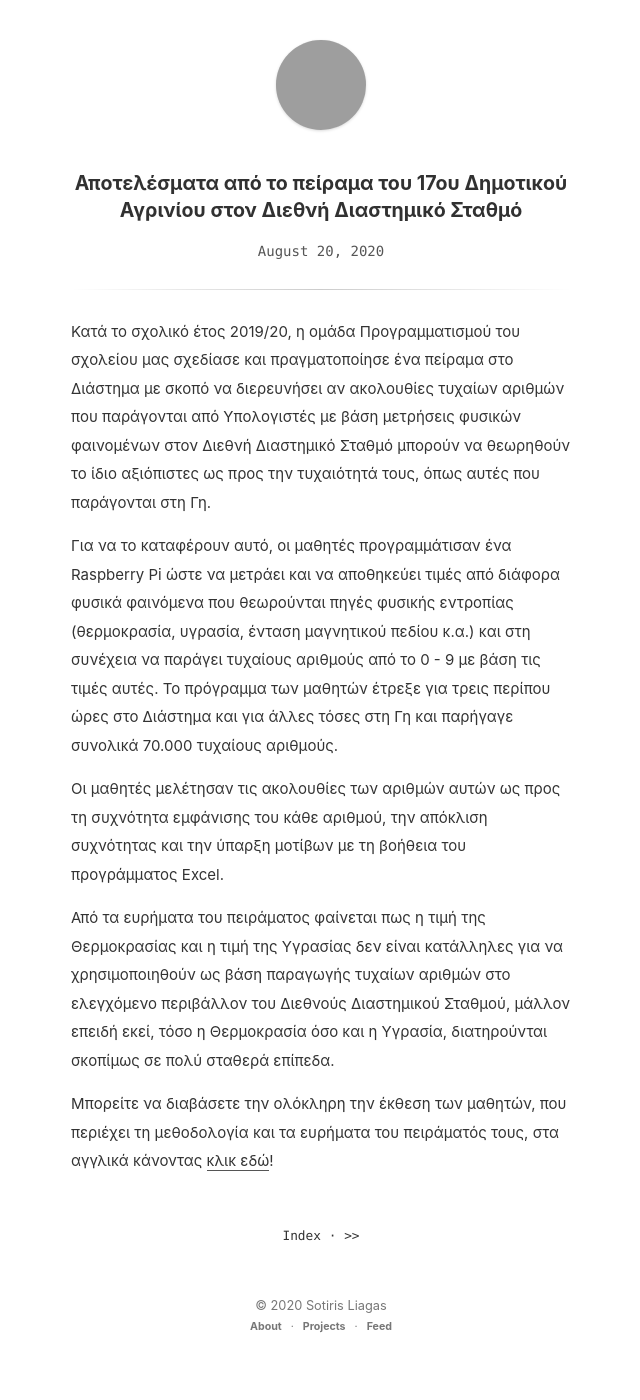
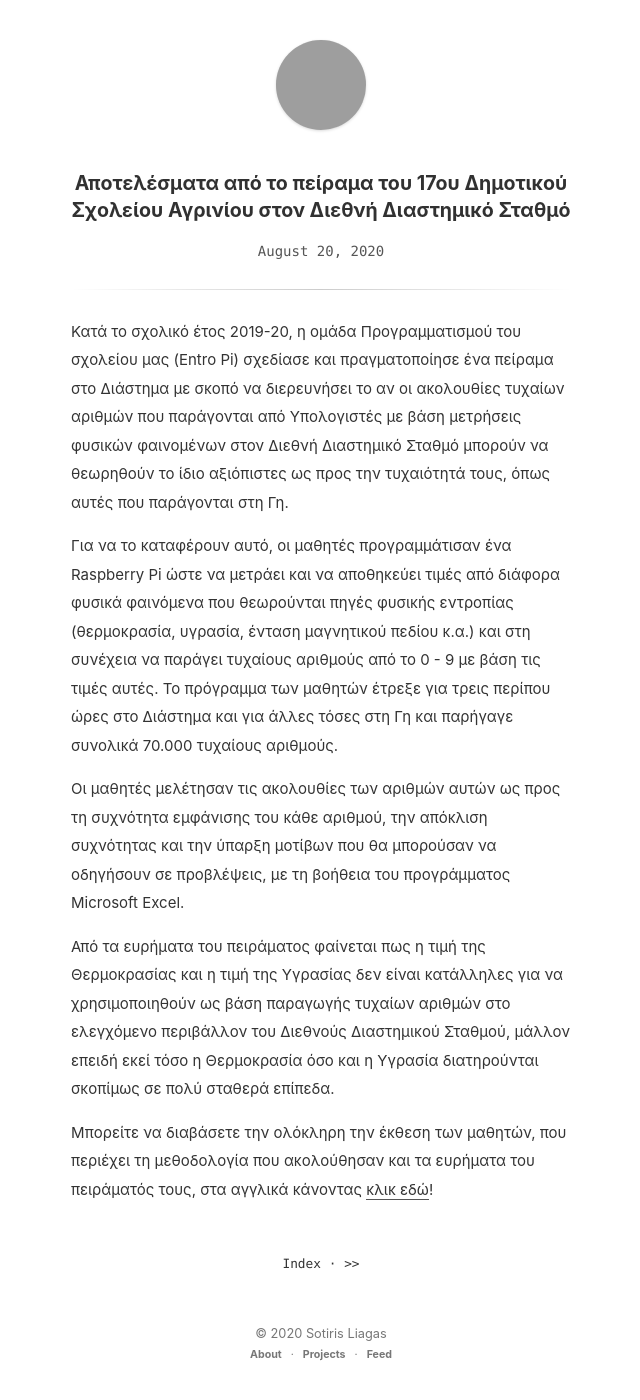
Before and after one commit to liagason/A-Jekyll-Blog, a Jekyll site: the page built from _posts/2020-08-20-17o-dimotiko-agrinio-diastimikos-stathmos-peirama-apotelesmata.md, in a window 1280 px wide, cut to the strip 0-1400 px from the top of the page. Shown: the whole strip, without its empty margins (319-959 px from the left). Built offline with Jekyll 4.4.1, drawn with Linux system fonts in a browser that asks for light colours; before the commit the page ends 1372 px from its top, so only the background shows below that; grey boxes are pictures that could not be loaded.

Commit message:
Update 2020-08-20-17o-dimotiko-agrinio-diastimikos-stathmos-peirama-apotelesmata.md

```diff
--- a/_posts/2020-08-20-17o-dimotiko-agrinio-diastimikos-stathmos-peirama-apotelesmata.md
+++ b/_posts/2020-08-20-17o-dimotiko-agrinio-diastimikos-stathmos-peirama-apotelesmata.md
@@ -1,15 +1,15 @@
 ---
 layout: post
-title: Αποτελέσματα από το πείραμα του 17ου Δημοτικού Αγρινίου στον Διεθνή Διαστημικό Σταθμό
+title: Αποτελέσματα από το πείραμα του 17ου Δημοτικού Σχολείου Αγρινίου στον Διεθνή Διαστημικό Σταθμό
 ---
 
-Κατά το σχολικό έτος 2019/20, η ομάδα Προγραμματισμού του σχολείου μας σχεδίασε και πραγματοποίησε ένα πείραμα στο Διάστημα με σκοπό να διερευνήσει αν ακολουθίες τυχαίων αριθμών που παράγονται από Υπολογιστές με βάση μετρήσεις φυσικών φαινομένων στον Διεθνή Διαστημικό Σταθμό μπορούν να θεωρηθούν το ίδιο αξιόπιστες ως προς την τυχαιότητά τους, όπως αυτές που παράγονται στη Γη.
+Κατά το σχολικό έτος 2019-20, η ομάδα Προγραμματισμού του σχολείου μας (Entro Pi) σχεδίασε και πραγματοποίησε ένα πείραμα στο Διάστημα με σκοπό να διερευνήσει το αν οι ακολουθίες τυχαίων αριθμών που παράγονται από Υπολογιστές με βάση μετρήσεις φυσικών φαινομένων στον Διεθνή Διαστημικό Σταθμό μπορούν να θεωρηθούν το ίδιο αξιόπιστες ως προς την τυχαιότητά τους, όπως αυτές που παράγονται στη Γη.
 
 Για να το καταφέρουν αυτό, οι μαθητές προγραμμάτισαν ένα Raspberry Pi ώστε να μετράει και να αποθηκεύει τιμές από διάφορα φυσικά φαινόμενα που θεωρούνται πηγές φυσικής εντροπίας (θερμοκρασία, υγρασία, ένταση μαγνητικού πεδίου κ.α.) και στη συνέχεια να παράγει τυχαίους αριθμούς από το 0 - 9 με βάση τις τιμές αυτές.
 Το πρόγραμμα των μαθητών έτρεξε για τρεις περίπου ώρες στο Διάστημα και για άλλες τόσες στη Γη και παρήγαγε συνολικά 70.000 τυχαίους αριθμούς.
 
-Οι μαθητές μελέτησαν τις ακολουθίες των αριθμών αυτών ως προς τη συχνότητα εμφάνισης του κάθε αριθμού, την απόκλιση συχνότητας και την ύπαρξη μοτίβων με τη βοήθεια του προγράμματος Excel.
+Οι μαθητές μελέτησαν τις ακολουθίες των αριθμών αυτών ως προς τη συχνότητα εμφάνισης του κάθε αριθμού, την απόκλιση συχνότητας και την ύπαρξη μοτίβων που θα μπορούσαν να οδηγήσουν σε προβλέψεις, με τη βοήθεια του προγράμματος Microsoft Excel.
 
-Από τα ευρήματα του πειράματος φαίνεται πως η τιμή της Θερμοκρασίας και η τιμή της Υγρασίας δεν είναι κατάλληλες για να χρησιμοποιηθούν ως βάση παραγωγής τυχαίων αριθμών στο ελεγχόμενο περιβάλλον του Διεθνούς Διαστημικού Σταθμού, μάλλον επειδή εκεί, τόσο η Θερμοκρασία όσο και η Υγρασία, διατηρούνται σκοπίμως σε πολύ σταθερά επίπεδα.
+Από τα ευρήματα του πειράματος φαίνεται πως η τιμή της Θερμοκρασίας και η τιμή της Υγρασίας δεν είναι κατάλληλες για να χρησιμοποιηθούν ως βάση παραγωγής τυχαίων αριθμών στο ελεγχόμενο περιβάλλον του Διεθνούς Διαστημικού Σταθμού, μάλλον επειδή εκεί τόσο η Θερμοκρασία όσο και η Υγρασία διατηρούνται σκοπίμως σε πολύ σταθερά επίπεδα.
 
-Μπορείτε να διαβάσετε την ολόκληρη την έκθεση των μαθητών, που περιέχει τη μεθοδολογία και τα ευρήματα του πειράματός τους, στα αγγλικά κάνοντας [κλικ εδώ](https://raw.githubusercontent.com/liagason/liagason.github.io/master/assets/files/Entro PI - Mission Space Lab Phase 4 Report.pdf)!
+Μπορείτε να διαβάσετε την ολόκληρη την έκθεση των μαθητών, που περιέχει τη μεθοδολογία που ακολούθησαν και τα ευρήματα του πειράματός τους, στα αγγλικά κάνοντας [κλικ εδώ](https://raw.githubusercontent.com/liagason/liagason.github.io/master/assets/files/Entro PI - Mission Space Lab Phase 4 Report.pdf)!
```
